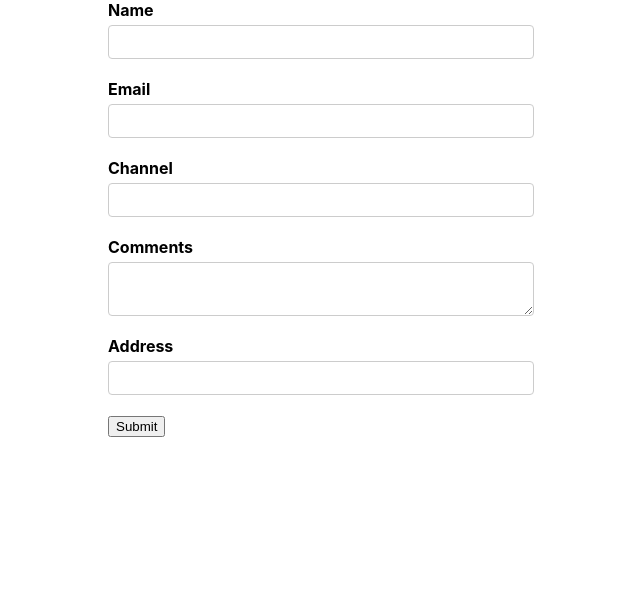
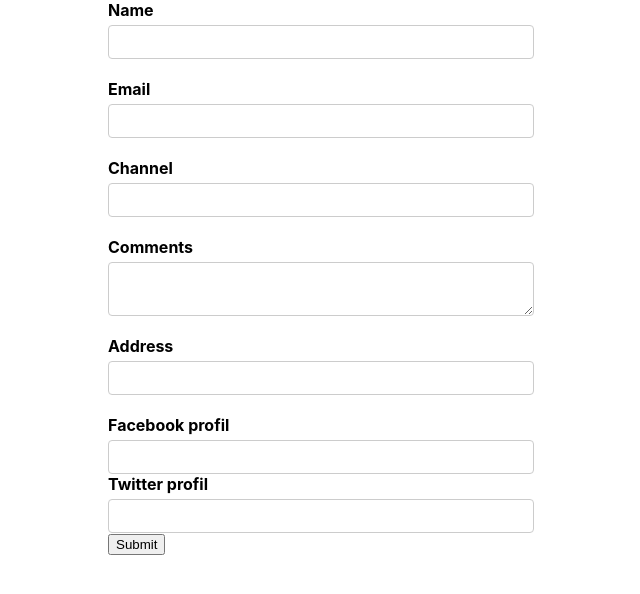
Before and after one commit to mladen1999/react-formic, a React (Create React App) app: page / in a window 1280 px wide. Shown: the top 594 px of the page, without its empty margins (319-959 px from the left). Built offline with nearby package versions, Linux system fonts and the light colour scheme.

Commit message:
React Formik Tutorial - 20 - Nested Objects

```diff
--- a/src/Components/YtForm.jsx
+++ b/src/Components/YtForm.jsx
@@ -10,6 +10,10 @@
     channel: "",
     comments: "",
     address: "",
+    social: {
+      facebook: "",
+      twitter: "",
+    },
   },
 };
 
@@ -21,7 +25,6 @@
   name: Yup.string().required("Required"),
   email: Yup.string().email("Invalid email format").required("Requred"),
   channel: Yup.string().required("Required"),
-  comments: "",
 });
 
 export const YtForm = () => {
@@ -74,6 +77,16 @@
           </Field>
         </div>
 
+        <div className="class-control">
+          <label htmlFor="facebook">Facebook profil</label>
+          <Field type="text" id="facebook" name="social.facebook" />
+        </div>
+
+        <div className="class-control">
+          <label htmlFor="twitter">Twitter profil</label>
+          <Field type="text" id="twitter" name="social.twitter" />
+        </div>
+
         <button type="submit">Submit</button>
       </Form>
     </Formik>
```
